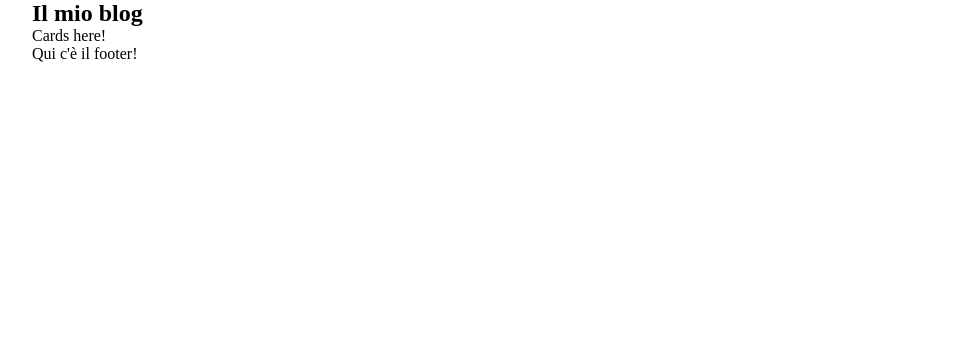
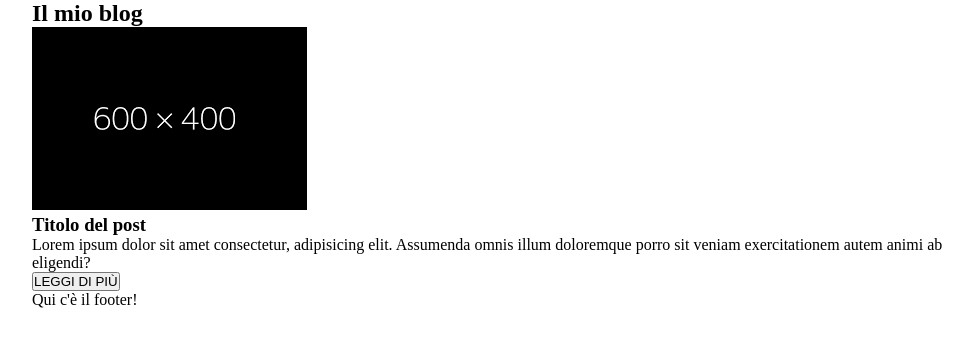
Before and after one commit to giovanni-arduini/react-components, a React (Vite) app: page / in a window 1280 px wide. Shown: the top 346 px of the page, without its empty margins (128-1101 px from the left). Built offline with nearby package versions, Linux system fonts and the light colour scheme.

Commit message:
ADD Card to Main

```diff
--- a/src/components/Main.jsx
+++ b/src/components/Main.jsx
@@ -1,10 +1,14 @@
+import Card from "./posts/card";
+
 export default function Main() {
   return (
     <main className="page-main">
       <section>
         <div className="container">
           <div className="row">
-            <div className="col-6">Cards here!</div>
+            <div className="col-6">
+              <Card />
+            </div>
           </div>
         </div>
       </section>
```
